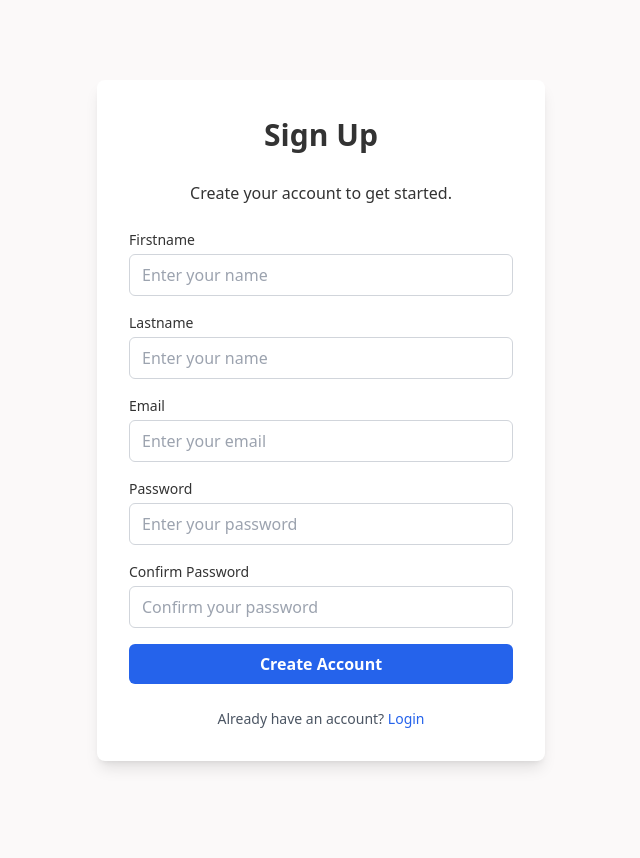
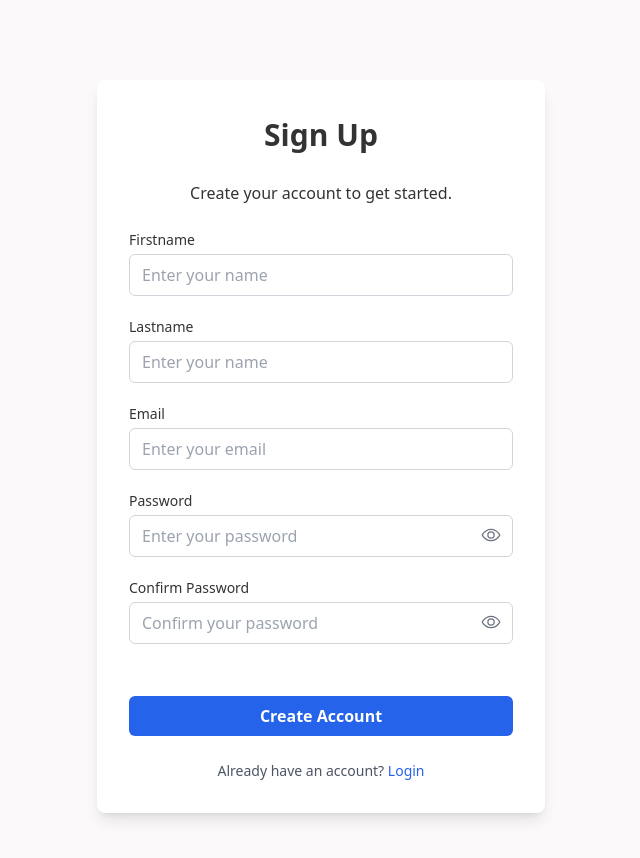
Before and after one commit to Promzy004/fullstack-todo-app, a React (Vite) app in the folder frontend/: page /register in a window 1280 px wide. Shown: the top 858 px of the page, without its empty margins (319-959 px from the left). Built offline with nearby package versions, Linux system fonts and the light colour scheme; no server answers.

Commit message:
chnages made to register and login page

```diff
--- a/frontend/src/pages/Login.tsx
+++ b/frontend/src/pages/Login.tsx
@@ -1,6 +1,7 @@
 import { useState } from "react";
 import { useAuthStore } from "../store/AuthStore";
 import { BeatLoader } from "react-spinners";
+import { IoEyeOffOutline, IoEyeOutline } from "react-icons/io5";
 
 
 interface IFormData {
@@ -22,6 +23,7 @@ const Login = () => {
     const [ formErrors, setFormErrors ] = useState<IFormErrors>({})
     const login = useAuthStore(state => state.login)
     const loading = useAuthStore(state => state.loading)
+    const [ showPassword, setShowPassword ] = useState<boolean>(false)
 
 
     const validate_form = () => {
@@ -67,7 +69,7 @@ const Login = () => {
                 </p>
 
                 {/* Form */}
-                <form className="space-y-4">
+                <form className="flex flex-col gap-5">
                     {/* Email */}
                     <div className="flex flex-col">
                         <label
@@ -95,8 +97,9 @@ const Login = () => {
                         >
                             Password
                         </label>
+                        <div className="relative">
                             <input
-                            type="password"
+                                type={showPassword ? "text" : "password"}
                                 id="password"
                                 value={formData.password}
                                 onChange={(e) => setFormData({...formData, password:e.target.value})}
@@ -104,12 +107,20 @@ const Login = () => {
                                 placeholder="Enter your password"
                             />
                             {formErrors.password && <span className="text-[10px] text-red-500">{formErrors.password}</span>}
+                            <button
+                                type="button"
+                                onClick={() => setShowPassword(!showPassword)}
+                                className="absolute right-3 top-0 translate-y-[50%] text-xl text-gray-500 hover:text-gray-700 dark:text-gray-400 dark:hover:text-gray-200"
+                            >
+                                {showPassword ? <IoEyeOffOutline /> : <IoEyeOutline />}
+                            </button>
+                        </div>
                     </div>
 
                     {/* Submit Button */}
                     <button
                         type="submit"
-                        className="w-full py-2 font-semibold text-white bg-blue-600 rounded-md hover:bg-blue-700 focus:outline-none focus:ring-2 focus:ring-blue-500"
+                        className="w-full py-2 mt-6 font-semibold text-white bg-blue-600 rounded-md hover:bg-blue-700 focus:outline-none focus:ring-2 focus:ring-blue-500"
                         onClick={handleSubmit}
                     >
                         {loading ?
--- a/frontend/src/pages/Register.tsx
+++ b/frontend/src/pages/Register.tsx
@@ -2,6 +2,7 @@ import { useState } from "react";
 import { useAuthStore } from "../store/AuthStore";
 import { BeatLoader } from "react-spinners";
 import VerificationModal from "../components/VerificationModal";
+import { IoEyeOffOutline, IoEyeOutline } from "react-icons/io5";
 
 interface IFormData {
     firstname: string
@@ -33,6 +34,8 @@ const Register = () => {
     const loading = useAuthStore(state => state.loading)
     const verifyModal = useAuthStore(state => state.verifyModal)
     const setVerifyModal = useAuthStore(state => state.setVerifyModal)
+    const [ showPassword, setShowPassword ] = useState<boolean>(false)
+    const [ showCpassword, setShowCpassword ] = useState<boolean>(false)
 
 
 
@@ -120,7 +123,7 @@ const Register = () => {
                 </p>
 
                 {/* Form */}
-                <form className="space-y-4">
+                <form className="flex flex-col gap-5">
                     {/* Firstname */}
                     <div className="flex flex-col">
                         <label
@@ -189,8 +192,9 @@ const Register = () => {
                         >
                             Password
                         </label>
+                        <div className="relative">
                             <input
-                            type="password"
+                                type={showPassword ? "text" : "password"}
                                 id="password"
                                 name="password"
                                 value={formData.password}
@@ -199,6 +203,14 @@ const Register = () => {
                                 placeholder="Enter your password"
                             />
                             {formErrors.password && <span className="text-[10px] text-red-500">{formErrors.password}</span>}
+                            <button
+                                type="button"
+                                onClick={() => setShowPassword(!showPassword)}
+                                className="absolute right-3 top-0 translate-y-[50%] text-xl text-gray-500 hover:text-gray-700 dark:text-gray-400 dark:hover:text-gray-200"
+                            >
+                                {showPassword ? <IoEyeOffOutline /> : <IoEyeOutline />}
+                            </button>
+                        </div>
                     </div>
 
                     {/* Confirm Password */}
@@ -209,8 +221,9 @@ const Register = () => {
                         >
                             Confirm Password
                         </label>
+                        <div className="relative">
                             <input
-                        type="password"
+                                type={showCpassword ? "text" : "password"}
                                 id="cpassword"
                                 name="cpassword"
                                 value={formData.cpassword}
@@ -219,13 +232,21 @@ const Register = () => {
                                 placeholder="Confirm your password"
                             />
                             {formErrors.cpassword && <span className="text-[10px] text-red-500">{formErrors.cpassword}</span>}
+                            <button
+                                type="button"
+                                onClick={() => setShowCpassword(!showCpassword)}
+                                className="absolute right-3 top-0 translate-y-[50%] text-xl text-gray-500 hover:text-gray-700 dark:text-gray-400 dark:hover:text-gray-200"
+                            >
+                                {showCpassword ? <IoEyeOffOutline /> : <IoEyeOutline />}
+                            </button>
+                        </div>
                     </div>
 
                     {/* Submit Button */}
                     <button
                         type="submit"
                         onClick={handleSubmit}
-                        className="w-full py-2 font-semibold text-white bg-blue-600 rounded-md hover:bg-blue-700 focus:outline-none focus:ring-2 focus:ring-blue-500"
+                        className="w-full py-2 mt-8 font-semibold text-white bg-blue-600 rounded-md hover:bg-blue-700 focus:outline-none focus:ring-2 focus:ring-blue-500"
                     >
                         {loading ?
                             <BeatLoader color="#fff" loading={loading} size={10} />
```
Lines whose indentation alone changed are shown as unchanged.
